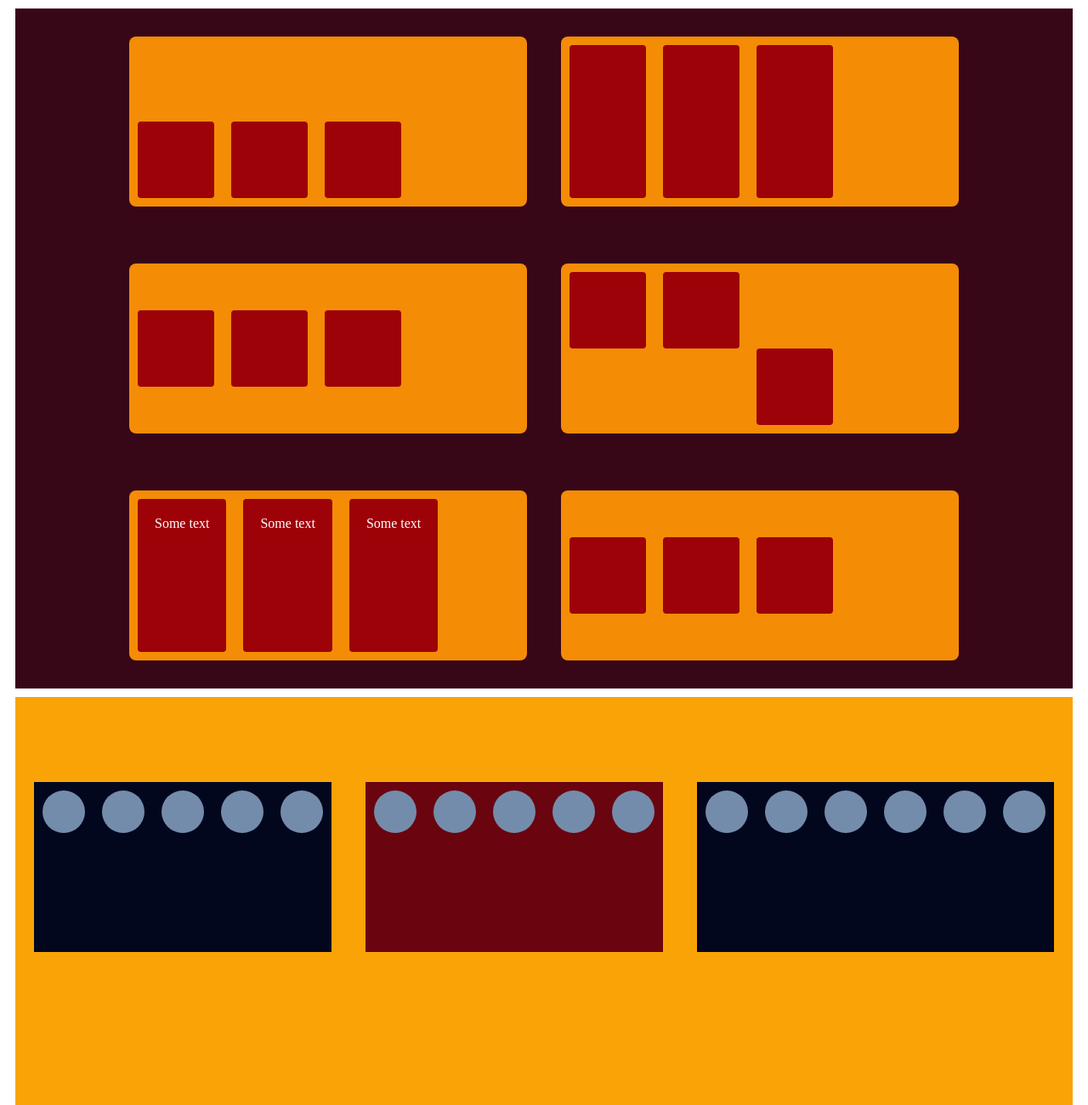
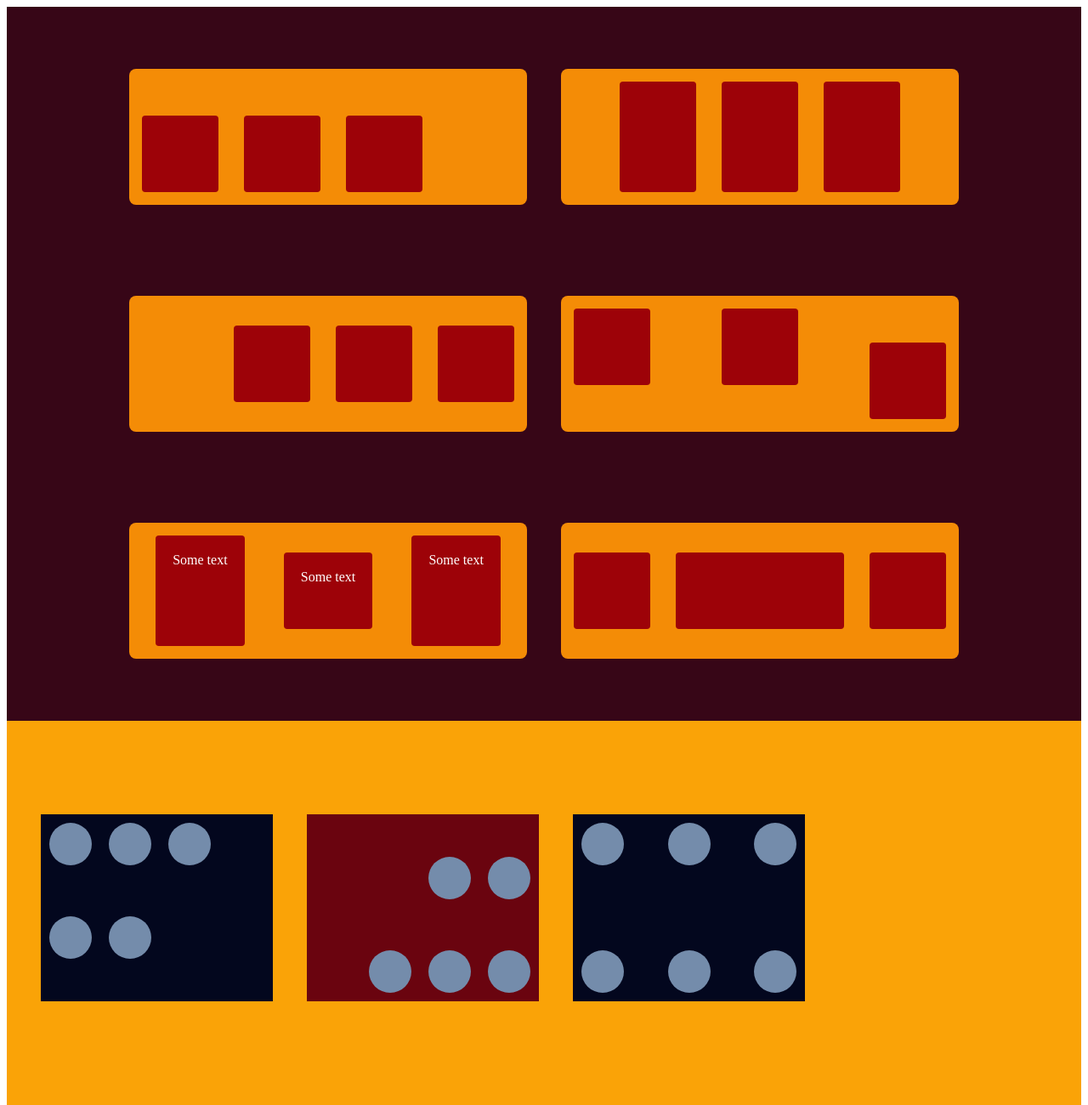
Before and after one commit to sarakallqvist/squares-circles, a plain HTML site: page index.html in a window 1280 px wide. Shown: the top 1300 px of the page at 85% size. Drawn offline with Linux system fonts and the light colour scheme.

Commit message:
final commit

```diff
--- a/Styles/index.css
+++ b/Styles/index.css
@@ -2,100 +2,73 @@
     background-color: #370617;
     display:flex;
     height: 100vh;
-    margin: 10px;
+    padding: 20px;
     flex-wrap:wrap;
     justify-content: center;
     align-items: center;
     }
-.squares__container-large {
+    .squares__container-one, .squares__container-two, .squares__container-three,
+    .squares__container-four, .squares__container-five, .squares__container-six {
         background-color: #F48C06;
         margin: 20px;
-    height: 25%;
-    width:100%;
+        height: 160px;
+        width:468px;
         border-radius: 8px;
         display:flex;
-    flex-basis: 468px;
     }
         .squares__container-small  {
             background-color: #9D0208;
             min-width: 50px;
             min-height: 50px;
             border-radius: 4px;
-    margin:10px;
+            margin:15px;
             padding: 20px;
         }
-.box--one {
-    display:flex;
+    .squares__container-one {
         justify-content: flex-start;
         align-items:flex-end;
     }
-.box--two {
-    display:flex;
-    justify-content: space-around;
+    .squares__container-two {
+        justify-content: center;
         align-items: stretch;
-    /*varför flyttar de inte horisontellt?*/
     }
-.box--three {
-    display:flex;
+    .squares__container-three {
         justify-content: flex-end;
         align-items: center;
-    /*varför flyttar de inte horisontellt?*/
     }
-.box--four {
-    display:flex;
-    justify-content: center;
+    .squares__container-four {
+        justify-content: space-between;
         align-items: flex-start;
-    /*varför flyttar de inte horisontellt?*/
     }
-#box-four {
-    align-self: flex-end;
-}
-.box--five {
-    display:flex;
+    .squares__container-five {
         justify-content: space-evenly;
-    align-items: stretch;
         text-align: center;
         vertical-align: middle;
         color: white;
     }
-#box-five {
-    flex-shrink: -2;
-    /* varför funkar inte det här så att mellersta boxen är mindre?*/
-}
-.box--six {
-    display:flex;
+    .squares__container-six {
         justify-content: center;
         align-items: center;
-    /*varför flyttar de inte horisontellt?*/
-    }
-#box-six {
-    flex-grow: 2;
-    /* varför funkar inte det här så att mellersta boxen är större?*/
     }
 .block-circles {
     background-color: #FAA307;
     display:flex;
     height: 100vh;
-    margin: 10px;
+    padding: 20px;
     flex-flow: row wrap;
-    justify-content: center;
+    justify-content: flex-start;
     align-items: center;
 }
-.circles__container-one, .circles__container-three, .circles__container-five {
+    .circles__container-one, .circles__container-three, .circles__container-five, .circles__container-two, .circles__container-four {
         background-color: #03071E;
         margin: 20px;
-    height: 25%;
-    width:100%;
+        height: 220px;
+        width:273px;
         display:flex;
-    flex-basis: 273px;
+        flex-wrap: wrap;
     }
     .circles__container-two, .circles__container-four {
         background-color: #6A040F;
-    margin: 20px;
-    height: 25%;
-    width:100%;
-    display:flex;
-    flex-basis: 273px;
     }
         .ellipse {
             background-color: #748CAB;
@@ -104,3 +77,19 @@
             border-radius: 50%;
             margin: 10px;
         }
+    .circles__container-two {
+        flex-wrap: wrap-reverse;
+        flex-direction: row-reverse;
+    }
+    .circles__container-three {
+        justify-content: space-between;
+        align-content: space-between;
+    }
+    .circles__container-four {
+        justify-content: space-between;
+        align-items: center;
+    }
+    .circles__container-five {
+        justify-content: center;
+        align-items: center;
+    }
--- a/index.html
+++ b/index.html
@@ -8,51 +8,39 @@
     <title>Flexbox practice</title>
 </head>
 <body>
-    <section class="block-squares";>
-        <div class="squares__container-large";>
-            <div class="box--one";>
-                <div class="squares__container-small";> </div>
-                <div class="squares__container-small";> </div>
-                <div class="squares__container-small";> </div>
-            </div>
+    <section class="block-squares">
+        <div class="squares__container-one">
+                <div class="squares__container-small"> </div>
+                <div class="squares__container-small"> </div>
+                <div class="squares__container-small"> </div>
         </div>
-        <div class="squares__container-large";>
-            <div class="box--two";>
-                <div class="squares__container-small";> </div>
-                <div class="squares__container-small";> </div>
-                <div class="squares__container-small";> </div>
-            </div>
+        <div class="squares__container-two">
+            <div class="squares__container-small"> </div>
+            <div class="squares__container-small"> </div>
+            <div class="squares__container-small"> </div>
         </div>
-        <div class="squares__container-large";>
-            <div class="box--three";>
-                <div class="squares__container-small";> </div>
-                <div class="squares__container-small";> </div>
-                <div class="squares__container-small";> </div>
-            </div>
+        <div class="squares__container-three">
+            <div class="squares__container-small"> </div>
+            <div class="squares__container-small"> </div>
+            <div class="squares__container-small"> </div>
         </div>
-        <div class="squares__container-large";>
-            <div class="box--four";>
-                <div class="squares__container-small";> </div>
-                <div class="squares__container-small";> </div>
-                <div class="squares__container-small" id="box-four";> </div>
-            </div>
+        <div class="squares__container-four">
+            <div class="squares__container-small"> </div>
+            <div class="squares__container-small"> </div>
+            <div class="squares__container-small" style="align-self: flex-end"> </div>
         </div>
-        <div class="squares__container-large";>
-            <div class="box--five";>
-                <div class="squares__container-small";> Some text </div>
-                <div class="squares__container-small" id="box-five";> Some text</div>
-                <div class="squares__container-small";> Some text </div>
-            </div>
+        <div class="squares__container-five">
+            <div class="squares__container-small"> Some text</div>
+            <div class="squares__container-small" style="align-self: center;"> Some text</div>
+            <div class="squares__container-small"> Some text </div>
         </div>
-        <div class="squares__container-large";>
-            <div class="box--six";>
-                <div class="squares__container-small";> </div>
-                <div class="squares__container-small"; id="box-six";> </div>
-                <div class="squares__container-small";> </div>
-            </div>
+        <div class="squares__container-six">
+            <div class="squares__container-small"> </div>
+            <div class="squares__container-small" style= "flex-grow: 2"> </div>
+            <div class="squares__container-small"> </div>
         </div>
     </section>
-<section class="block-circles";>
+<section class="block-circles">
     <div class="circles__container-one">
         <div class="ellipse"> </div>
         <div class="ellipse"> </div>
@@ -90,6 +78,7 @@
         <div class="ellipse"> </div>
         <div class="ellipse"> </div>
         <div class="ellipse"> </div>
-    </section>
+    </div>
+</section>
 </body>
 </html>
```
Lines whose indentation alone changed are shown as unchanged.
